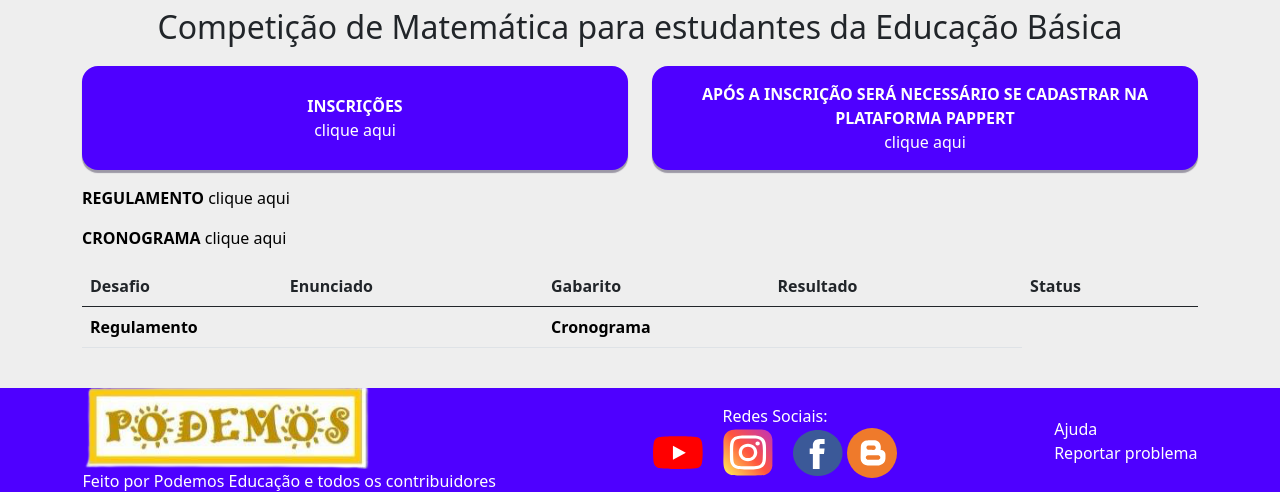
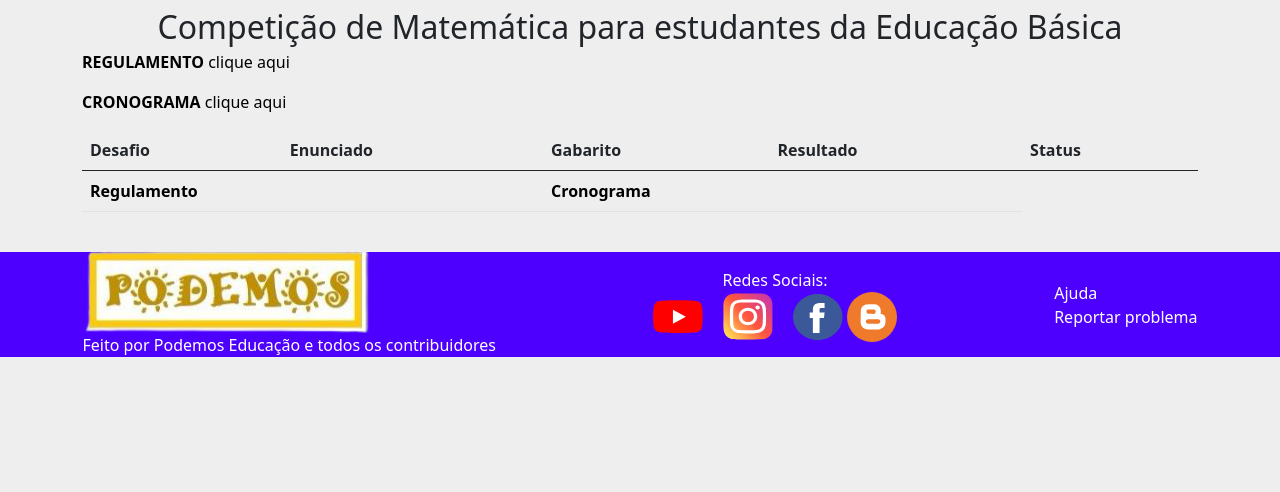
Before and after one commit to Podemoscorp/crud, a Django app: page /olimpimat/ in a window 1280 px wide. Shown: the part 36-528 px from the top of the page. Run offline with Django 3.2, Linux system fonts and the light colour scheme; data that the repository does not hold is empty; some libraries are stand-ins or nearby versions.

Commit message:
modificando css

```diff
--- a/templates/pages/core/olimpimat.html
+++ b/templates/pages/core/olimpimat.html
@@ -16,11 +16,7 @@
         </div>
 
         <div>
-            <div id="descricao">
-                <p><a href="https://bityli.com/yi1vY"><strong>INSCRIÇÕES</strong> clique aqui</a></p>
-
-                <p><a href="http://podemos.alunoead.com.br/login/signup.php?"><strong>APÓS A INSCRIÇÃO SERÁ NECESSÁRIO SE CADASTRAR NA PLATAFORMA PAPPERT</strong> clique aqui</a></p>
-            </div>
+            <div id="descricao"></div>
             <div>
                 <p><a href="{{olimpiada.regulamento.url}}"><strong>REGULAMENTO</strong> clique aqui</a></p>
                 <p><a href="{{olimpiada.cronograma.url}}"><strong>CRONOGRAMA</strong> clique aqui</a></p>
@@ -81,7 +77,7 @@
 {% endblock %}
 
 {% block script %}
-    <!-- <script>
+    <script>
         var md = new Remarkable({
             html: false, // Enable HTML tags in source
             xhtmlOut: false, // Use '/' to close single tags (<br />)
@@ -97,7 +93,7 @@
         });
 
         document.getElementById('descricao').innerHTML = md.render("{{olimpiada.processed_descricao}}")
-    </script> -->
+    </script>
 {% endblock %}
 
 {% block style %}
```
